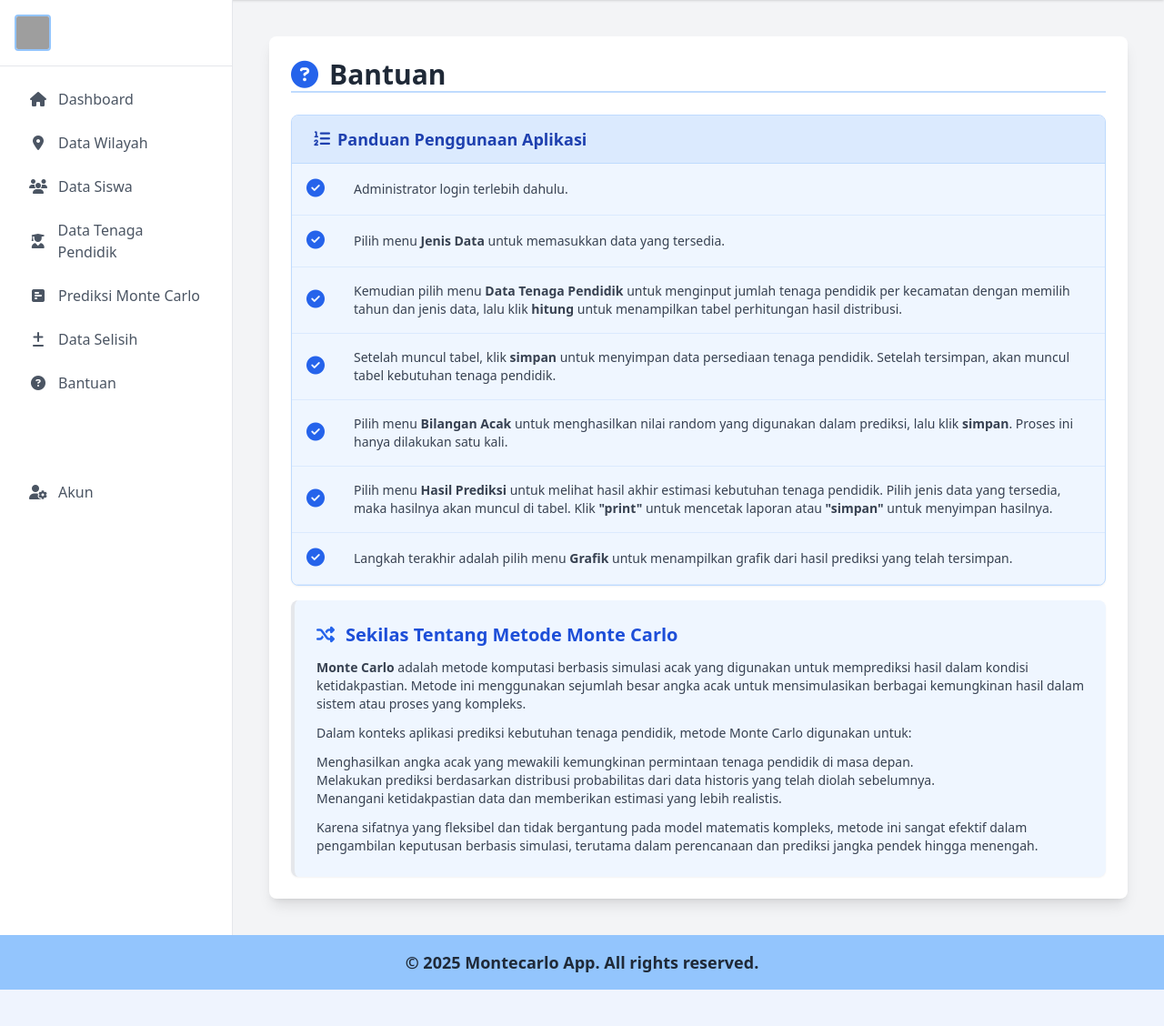
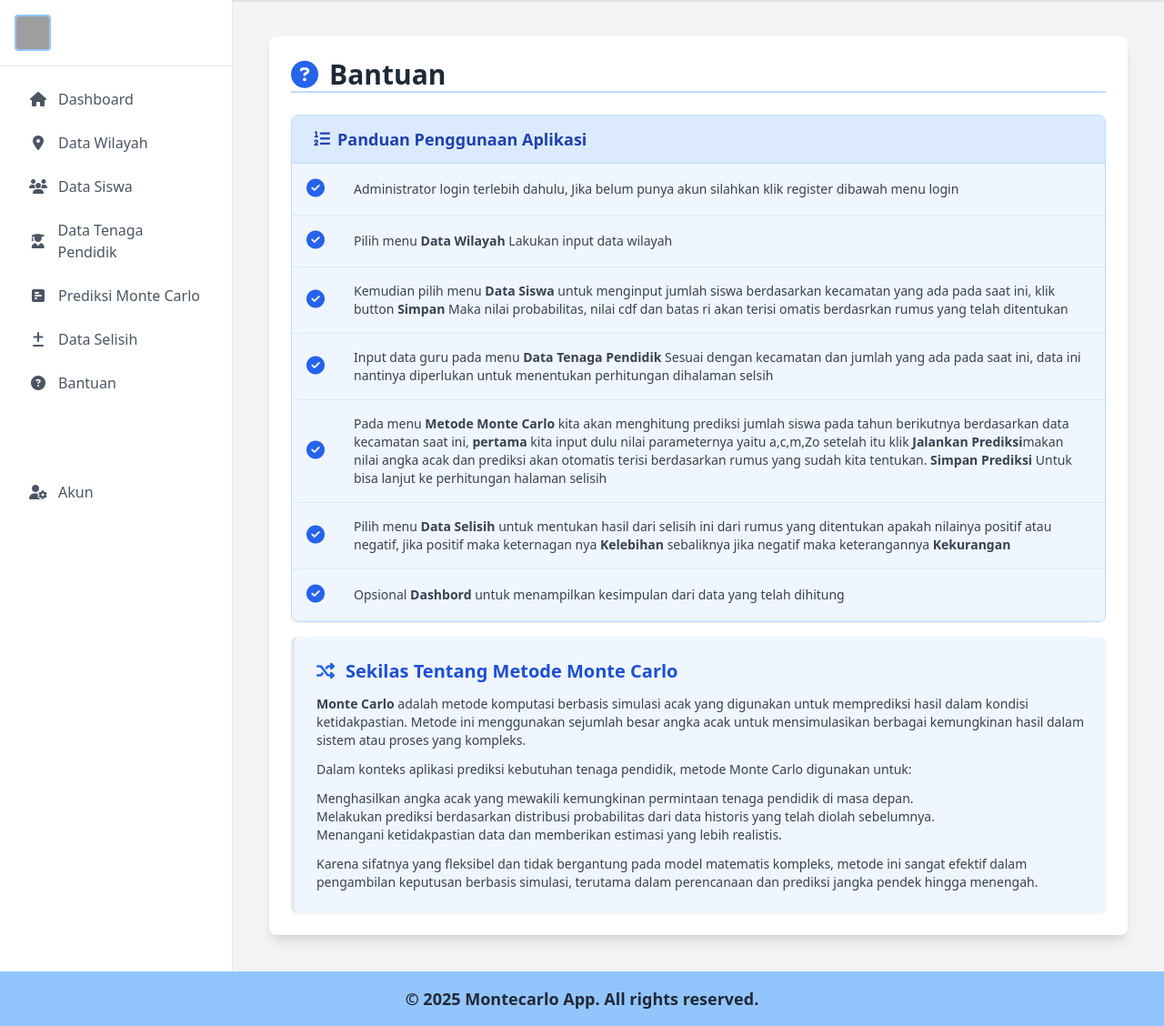
Before and after one commit to kh-badri/surat, a CodeIgniter 4 app: the page made by app/Views/bantuan/index.php in a window 1280 px wide. Shown: the part 60-1188 px from the top of the page at 91% size. Before the commit the page ends 1148 px from the top, so only its background shows below. Run offline with PHP 8.4 and a stand-in for CodeIgniter, Linux system fonts and the light colour scheme; the template is opened without the code that fills it, so the values that code supplies are empty; some libraries are stand-ins or nearby versions; grey boxes are pictures that could not be loaded.

Commit message:
fix bantuan

```diff
--- a/app/Views/bantuan/index.php
+++ b/app/Views/bantuan/index.php
@@ -12,31 +12,31 @@
                     <tbody>
                         <tr class="border-b border-blue-100 last:border-b-0">
                             <td class="p-4 text-blue-600 w-12 text-center align-top"><i class='fa fa-check-circle text-xl'></i></td>
-                            <td class="p-4 text-sm text-gray-700">Administrator login terlebih dahulu.</td>
+                            <td class="p-4 text-sm text-gray-700">Administrator login terlebih dahulu, Jika belum punya akun silahkan klik register dibawah menu login</td>
                         </tr>
                         <tr class="border-b border-blue-100 last:border-b-0">
                             <td class="p-4 text-blue-600 w-12 text-center align-top"><i class='fa fa-check-circle text-xl'></i></td>
-                            <td class="p-4 text-sm text-gray-700">Pilih menu <strong>Jenis Data</strong> untuk memasukkan data yang tersedia.</td>
+                            <td class="p-4 text-sm text-gray-700">Pilih menu <strong>Data Wilayah</strong> Lakukan input data wilayah</td>
                         </tr>
                         <tr class="border-b border-blue-100 last:border-b-0">
                             <td class="p-4 text-blue-600 w-12 text-center align-top"><i class='fa fa-check-circle text-xl'></i></td>
-                            <td class="p-4 text-sm text-gray-700">Kemudian pilih menu <strong>Data Tenaga Pendidik</strong> untuk menginput jumlah tenaga pendidik per kecamatan dengan memilih tahun dan jenis data, lalu klik <strong>hitung</strong> untuk menampilkan tabel perhitungan hasil distribusi.</td>
+                            <td class="p-4 text-sm text-gray-700">Kemudian pilih menu <strong>Data Siswa</strong> untuk menginput jumlah siswa berdasarkan kecamatan yang ada pada saat ini, klik button <strong>Simpan</strong> Maka nilai probabilitas, nilai cdf dan batas ri akan terisi omatis berdasrkan rumus yang telah ditentukan</td>
                         </tr>
                         <tr class="border-b border-blue-100 last:border-b-0">
                             <td class="p-4 text-blue-600 w-12 text-center align-top"><i class='fa fa-check-circle text-xl'></i></td>
-                            <td class="p-4 text-sm text-gray-700">Setelah muncul tabel, klik <strong>simpan</strong> untuk menyimpan data persediaan tenaga pendidik. Setelah tersimpan, akan muncul tabel kebutuhan tenaga pendidik.</td>
+                            <td class="p-4 text-sm text-gray-700">Input data guru pada menu <strong>Data Tenaga Pendidik</strong> Sesuai dengan kecamatan dan jumlah yang ada pada saat ini, data ini nantinya diperlukan untuk menentukan perhitungan dihalaman selsih</td>
                         </tr>
                         <tr class="border-b border-blue-100 last:border-b-0">
                             <td class="p-4 text-blue-600 w-12 text-center align-top"><i class='fa fa-check-circle text-xl'></i></td>
-                            <td class="p-4 text-sm text-gray-700">Pilih menu <strong>Bilangan Acak</strong> untuk menghasilkan nilai random yang digunakan dalam prediksi, lalu klik <strong>simpan</strong>. Proses ini hanya dilakukan satu kali.</td>
+                            <td class="p-4 text-sm text-gray-700">Pada menu <strong>Metode Monte Carlo</strong> kita akan menghitung prediksi jumlah siswa pada tahun berikutnya berdasarkan data kecamatan saat ini, <strong>pertama</strong> kita input dulu nilai parameternya yaitu a,c,m,Zo setelah itu klik <strong>Jalankan Prediksi</strong>makan nilai angka acak dan prediksi akan otomatis terisi berdasarkan rumus yang sudah kita tentukan. <strong>Simpan Prediksi </strong> Untuk bisa lanjut ke perhitungan halaman selisih</td>
                         </tr>
                         <tr class="border-b border-blue-100 last:border-b-0">
                             <td class="p-4 text-blue-600 w-12 text-center align-top"><i class='fa fa-check-circle text-xl'></i></td>
-                            <td class="p-4 text-sm text-gray-700">Pilih menu <strong>Hasil Prediksi</strong> untuk melihat hasil akhir estimasi kebutuhan tenaga pendidik. Pilih jenis data yang tersedia, maka hasilnya akan muncul di tabel. Klik <strong>"print"</strong> untuk mencetak laporan atau <strong>"simpan"</strong> untuk menyimpan hasilnya.</td>
+                            <td class="p-4 text-sm text-gray-700">Pilih menu <strong>Data Selisih </strong> untuk mentukan hasil dari selisih ini dari rumus yang ditentukan apakah nilainya positif atau negatif, jika positif maka keternagan nya <strong>Kelebihan</strong> sebaliknya jika negatif maka keterangannya <strong>Kekurangan</strong> </td>
                         </tr>
                         <tr class="border-b border-blue-100 last:border-b-0">
                             <td class="p-4 text-blue-600 w-12 text-center align-top"><i class='fa fa-check-circle text-xl'></i></td>
-                            <td class="p-4 text-sm text-gray-700">Langkah terakhir adalah pilih menu <strong>Grafik</strong> untuk menampilkan grafik dari hasil prediksi yang telah tersimpan.</td>
+                            <td class="p-4 text-sm text-gray-700">Opsional <strong>Dashbord</strong> untuk menampilkan kesimpulan dari data yang telah dihitung</td>
                         </tr>
                     </tbody>
                 </table>
```
